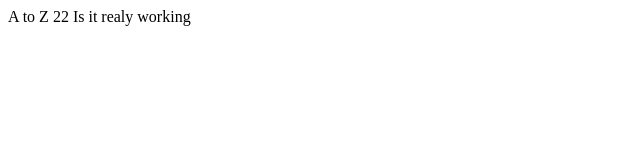
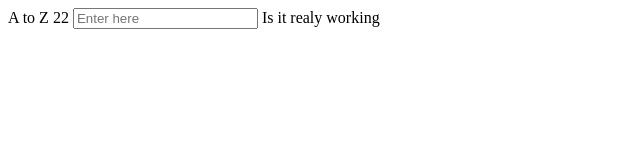
Before and after one commit to ashish-pansheriya/sample-ng-pro, a plain HTML site: page Index.html in a window 1280 px wide. Shown: the whole page, without its empty margins (0-640 px from the left). Drawn offline with Linux system fonts and the light colour scheme.

Commit message:
Update Index.html

```diff
--- a/Index.html
+++ b/Index.html
@@ -5,11 +5,14 @@
 <div ng-controller="newCtrl">
 {{harsh}}
 {{11+11}}
+<input type="text" ng-model="model1" placeholder="Enter here">
 Is it realy working
 </div>
 <script>
 var application = angular.module('app1',[]);
-application.controller('myCtrl',function(){});
+application.controller('myCtrl',function(){
+
+});
 application.controller('newCtrl', function($scope){
 
 $scope.harsh= 'A to Z';
```
